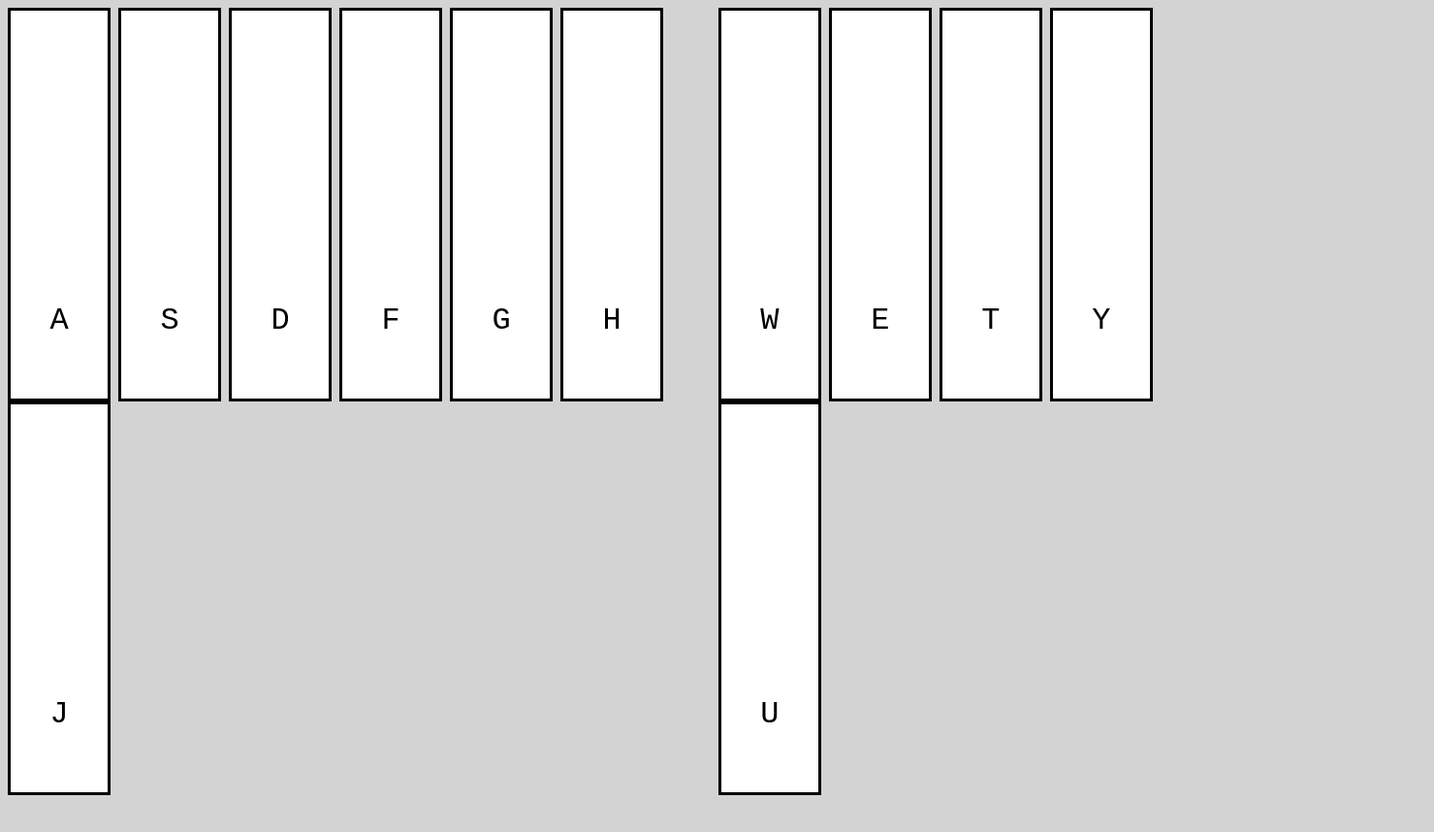
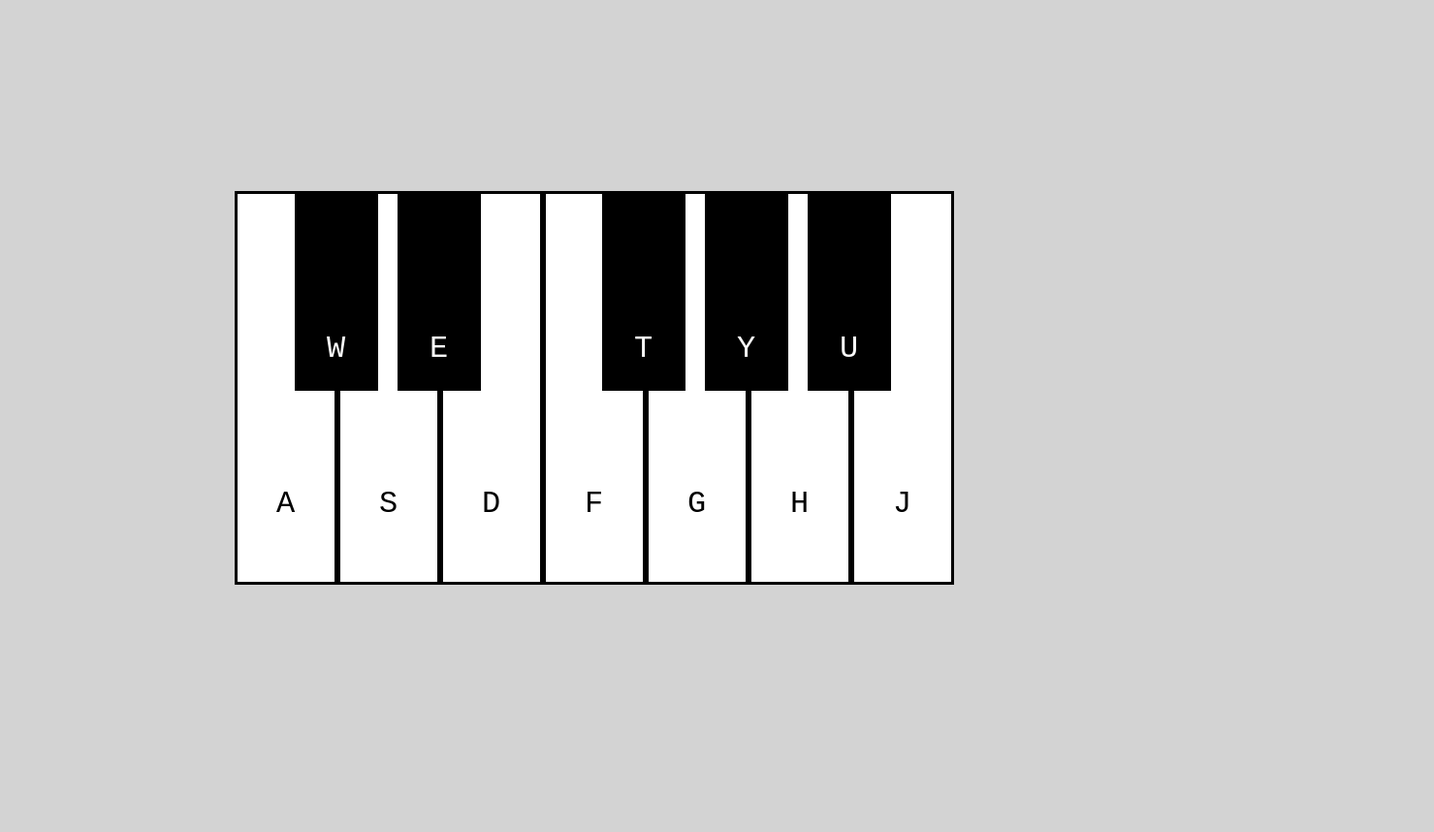
Before and after one commit to StefanFB/CodeGorilla, a plain HTML site: page Virtual-Piano/index.html in a window 1280 px wide. Shown: the whole page at 97% size, 1479 px wide, since content can reach past the window. Drawn offline with Linux system fonts and the light colour scheme.

Commit message:
Finished (black keys added)

```diff
--- a/Virtual-Piano/styles.css
+++ b/Virtual-Piano/styles.css
@@ -8,13 +8,23 @@ body {
     align-content: center;
 }
 
-.container {
+.container, .white-keys {
     display: flex;
     justify-content: center;
     align-content: center;
+    position: relative;
+    left: 150px;
 }
 
-kbd {
+.black-keys {
+    display: flex;
+    position: relative;
+    top: -100px;
+    right: 550px;
+    z-index: 1;
+}
+
+.white-keys kbd {
     background-color: white;
     border: 3px solid black;
     display: inline-block;
@@ -24,3 +34,23 @@ kbd {
     margin: auto 0 auto 0;
     line-height: 20;
 }
+
+.black-keys kbd {
+    background-color: black;
+    border: 3px solid black;
+    display: inline-block;
+    text-align: center;
+    color: white;
+    height: 200px;
+    width: 80px;
+    margin: auto 10px auto 10px;
+    line-height: 10;
+}
+
+.black-keys kbd:nth-of-type(1){
+    margin: auto 10px auto 20px;
+}
+
+.black-keys kbd:nth-of-type(3){
+    margin: auto 10px auto 115px;
+}
```
